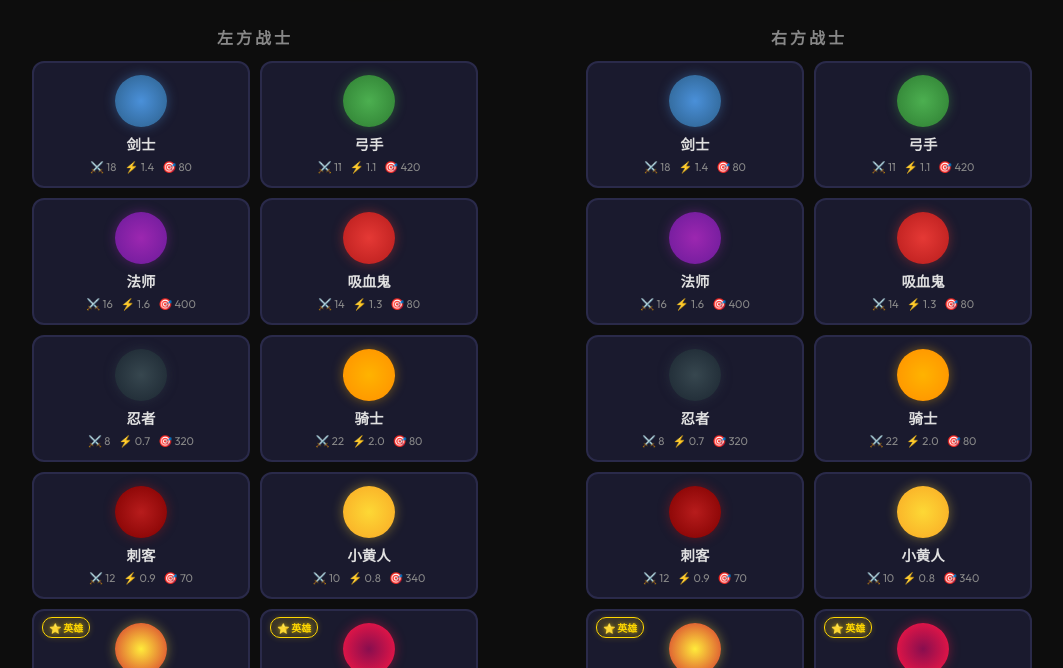
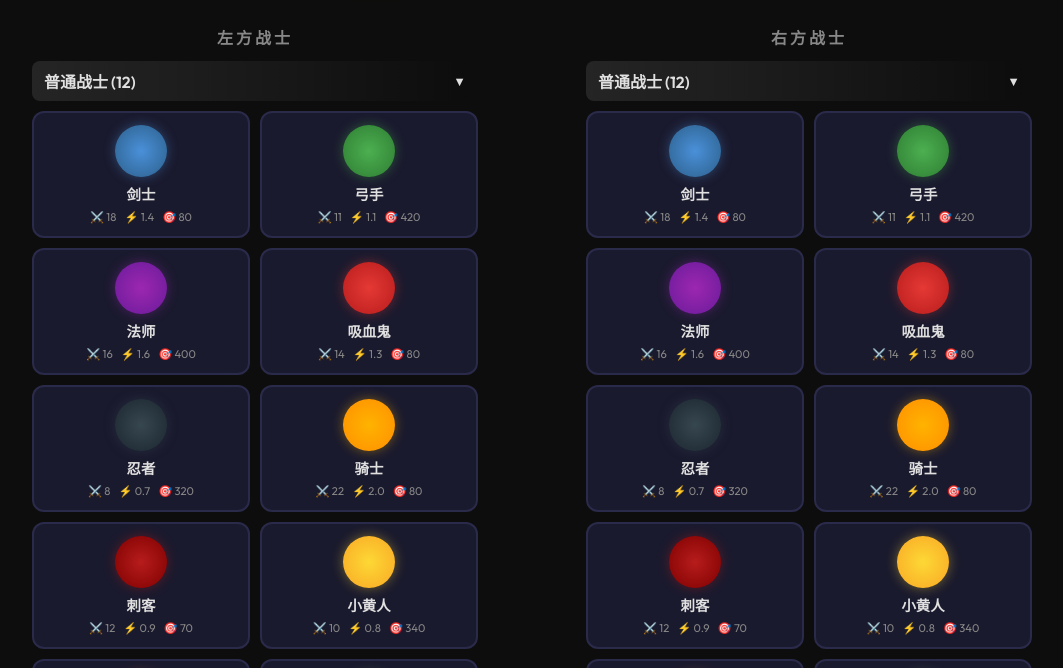
Before and after one commit to sffjsf/game_agy, a website: page index.html in a window 1280 px wide. Shown: the part 132-800 px from the top of the page, without its empty margins (108-1171 px from the left). Drawn offline with Linux system fonts and the light colour scheme.

Commit message:
去除5角色限制，优化ui

```diff
--- a/css/style.css
+++ b/css/style.css
@@ -136,10 +136,55 @@ html, body {
 /* ── Character Grid ── */
 
 .character-grid {
+  display: flex;
+  flex-direction: column;
+  gap: 15px;
+  width: 100%;
+}
+
+.char-category {
+  display: flex;
+  flex-direction: column;
+  gap: 10px;
+}
+
+.category-header {
+  display: flex;
+  justify-content: space-between;
+  align-items: center;
+  padding: 8px 12px;
+  background: linear-gradient(90deg, rgba(255,255,255,0.1), transparent);
+  border-left: 3px solid var(--primary);
+  border-radius: var(--radius-sm);
+  cursor: pointer;
+  font-weight: 600;
+  user-select: none;
+  transition: background 0.2s;
+}
+
+.category-header:hover {
+  background: linear-gradient(90deg, rgba(255,255,255,0.15), rgba(255,255,255,0.05));
+}
+
+.category-toggle {
+  font-size: 0.8em;
+  color: var(--text-muted);
+  transition: transform 0.2s ease;
+}
+
+.char-category.collapsed .category-toggle {
+  transform: rotate(-90deg);
+}
+
+.category-content {
   display: grid;
   grid-template-columns: repeat(2, 1fr);
   gap: 10px;
   width: 100%;
+}
+
+.char-category.collapsed .category-content {
+  display: none;
 }
 
 /* ── Character Card ── */
--- a/index.html
+++ b/index.html
@@ -6,7 +6,7 @@
   <title>2D Battle Arena - 多角色战斗系统</title>
   <meta name="description" content="A 2D multi-character auto-battle system with 8 unique fighters">
   <link href="https://fonts.googleapis.com/css2?family=Outfit:wght@400;600;700;900&family=Noto+Sans+SC:wght@400;700;900&display=swap" rel="stylesheet">
-  <link rel="stylesheet" href="css/style.css">
+  <link rel="stylesheet" href="css/style.css?v=2">
 </head>
 <body>
 
--- a/js/ui.js
+++ b/js/ui.js
@@ -59,12 +59,25 @@ export class UIManager {
 
     const charIds = Object.keys(characterData);
 
+    const heroes = [];
+    const regulars = [];
+
     charIds.forEach(id => {
       const char = characterData[id];
       if (char.hidden) return; // Hide summoned minions from selection
-      this.leftGrid.appendChild(this._createCard(id, char, 'left'));
-      this.rightGrid.appendChild(this._createCard(id, char, 'right'));
+
+      if (char.isHero) {
+        heroes.push({ id, char });
+      } else {
+        regulars.push({ id, char });
+      }
     });
+
+    this._buildCategory('普通战士', regulars, 'left', this.leftGrid);
+    this._buildCategory('英雄角色', heroes, 'left', this.leftGrid);
+
+    this._buildCategory('普通战士', regulars, 'right', this.rightGrid);
+    this._buildCategory('英雄角色', heroes, 'right', this.rightGrid);
 
     // Reset selections as arrays
     this.selectedLeft = [];
@@ -72,6 +85,32 @@ export class UIManager {
     this._updateGridVisuals('left');
     this._updateGridVisuals('right');
     this._updateStartButton();
+  }
+
+  _buildCategory(title, charList, side, parentGrid) {
+    if (charList.length === 0) return;
+
+    const categoryDiv = document.createElement('div');
+    categoryDiv.className = 'char-category';
+
+    const header = document.createElement('div');
+    header.className = 'category-header';
+    header.innerHTML = `<span>${title} (${charList.length})</span> <span class="category-toggle">▼</span>`;
+
+    const content = document.createElement('div');
+    content.className = 'category-content';
+
+    header.addEventListener('click', () => {
+      categoryDiv.classList.toggle('collapsed');
+    });
+
+    charList.forEach(item => {
+      content.appendChild(this._createCard(item.id, item.char, side));
+    });
+
+    categoryDiv.appendChild(header);
+    categoryDiv.appendChild(content);
+    parentGrid.appendChild(categoryDiv);
   }
 
   _createCard(charId, char, side) {
@@ -163,11 +202,7 @@ export class UIManager {
     if (index > -1) {
       list.splice(index, 1);
     } else {
-      if (list.length < 5) {
-        list.push(charId);
-      } else {
-        alert('每队最多选择 5 个战士！');
-      }
+      list.push(charId);
     }
 
     this._updateGridVisuals(side);
```
Also changed, not shown: test_collapse.js (added, +28 -0 lines).
